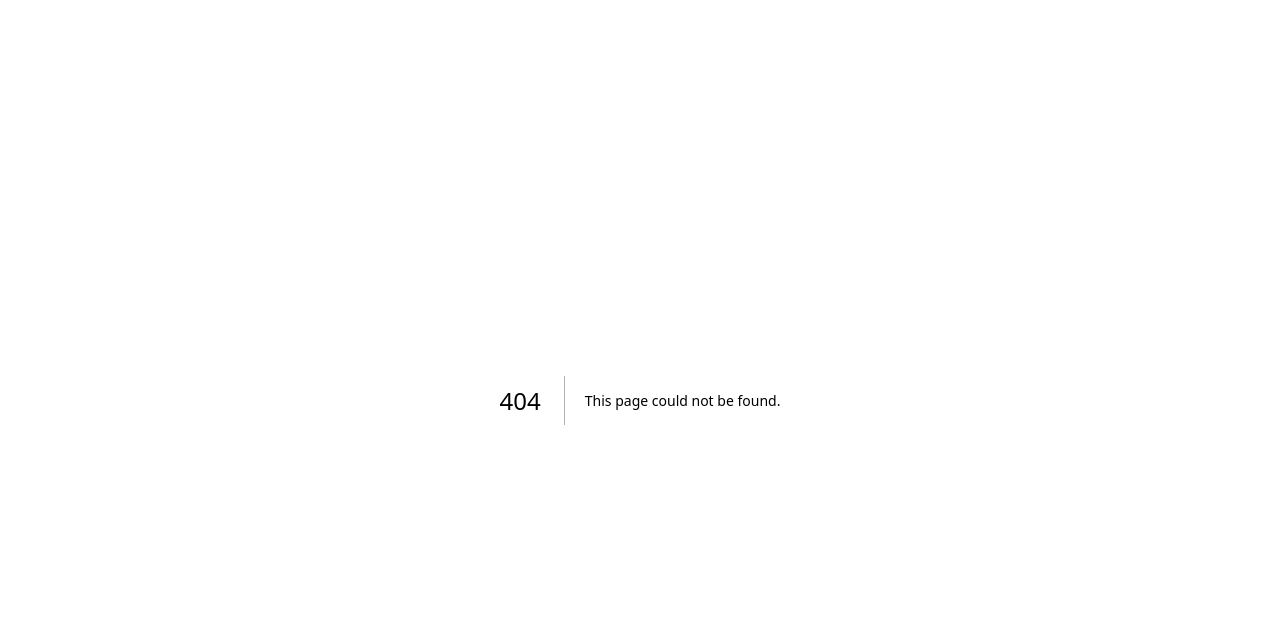
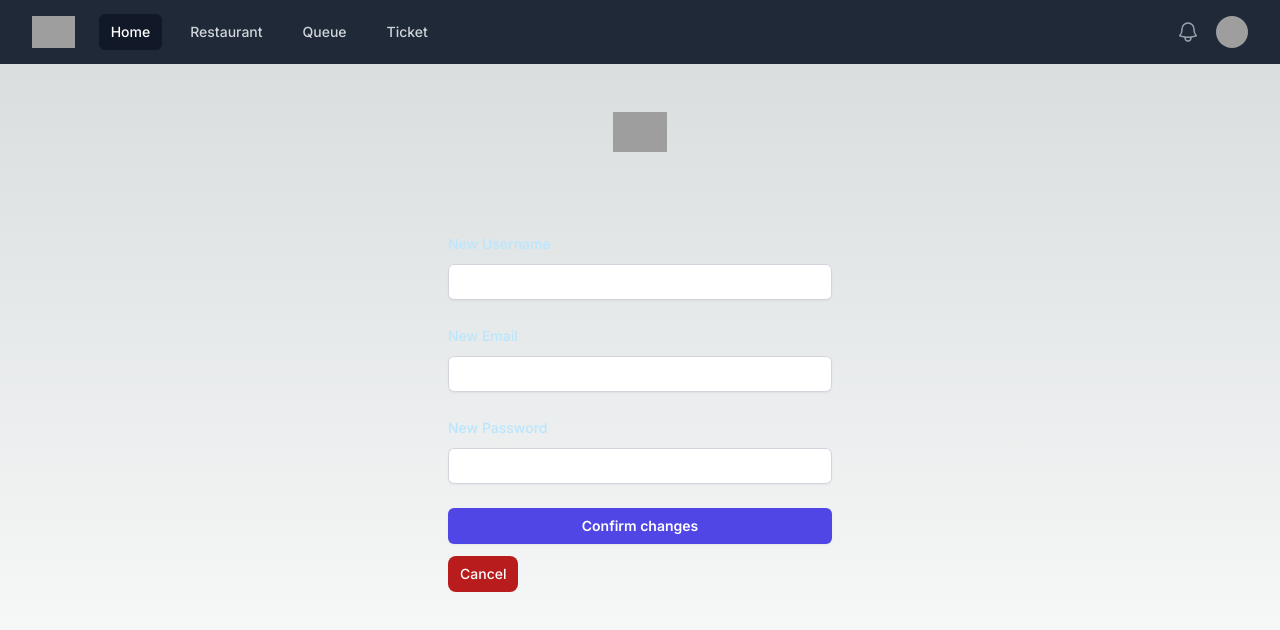
Before and after one commit to SoftArchCallCenter/humf-web-user, a Next.js app: page /editimage in a window 1280 px wide. Before the commit this address had no page. Shown: the top 630 px of the page. Built offline with nearby package versions, Linux system fonts and the light colour scheme; no server answers; sample sign-in values are in the browser's storage; grey boxes are pictures that could not be loaded.

Commit message:
gen branch

```diff
--- /dev/null
+++ b/src/app/editimage/page.js
@@ -0,0 +1,129 @@
+"use client"
+import Navbar from "@/components/navbar"
+import { useRouter } from "next/navigation";
+import { useState, useEffect } from "react";
+import { signup } from "@/logic/user"
+import { getUserId, getUserById, editUser } from "@/logic/user";
+
+
+export default function Home() {
+  const router = useRouter();
+  const [profile_url, setProfile] = useState(null)
+  const [userId, setUserId] = useState(null)
+
+  useEffect(() => {
+    const profile = sessionStorage.getItem("profile_url")
+    const userId = getUserId(router)
+    setUserId(userId)
+    setProfile(profile)
+  }, [])
+
+	const [formData, setFormData] = useState({
+    email: '',
+    password: '',
+    username: '',
+  });
+
+
+	const handleInputChange = (e) => {
+    const { name, value } = e.target;
+    setFormData({ ...formData, [name]: value });
+  };
+
+	const handleSubmit = (e) => {
+		e.preventDefault()
+    editUser(userId, formData).then(({err,result}) => {
+      if (!err){
+        router.push("/home")
+      }
+    })
+  };
+  const homePage = (formData) => {
+	return (
+		<main className="flex min-h-full flex-1 flex-col justify-center px-6 py-12 lg:px-8">
+			<div className="sm:mx-auto sm:w-full sm:max-w-sm">
+        <img className="mx-auto h-10 w-auto" src="https://tailwindui.com/img/logos/mark.svg?color=indigo&shade=600" alt="Your Company" />
+      </div>
+      <div className="mt-20 sm:mx-auto sm:w-full sm:max-w-sm">
+        <form className="space-y-6" onSubmit={handleSubmit}>
+          <div>
+            <label htmlFor="username" className="block text-sm font-medium leading-6 text-sky-200">
+							New Username
+            </label>
+            <div className="my-2">
+              <input
+								className="block w-full rounded-md border-0 py-1.5 text-gray-900 shadow-sm ring-1 ring-inset ring-gray-300 placeholder:text-gray-400 focus:ring-2 focus:ring-inset focus:ring-indigo-600 sm:text-sm sm:leading-6"
+                id="username"
+                name="username"
+                type="text"
+								value={formData.username}
+								onChange={handleInputChange}
+              />
+            </div>
+            {/* {formData.username === '' && (<p className="text-red-500 text-xs italic">Please fill out this field.</p>)} */}
+          </div>
+
+          <div>
+            <label htmlFor="email" className="block text-sm font-medium leading-6 text-sky-200">
+							New Email
+            </label>
+            <div className="my-2">
+              <input
+								className="block w-full rounded-md border-0 py-1.5 text-gray-900 shadow-sm ring-1 ring-inset ring-gray-300 placeholder:text-gray-400 focus:ring-2 focus:ring-inset focus:ring-indigo-600 sm:text-sm sm:leading-6"
+                id="email"
+                name="email"
+                type="email"
+								value={formData.email}
+								onChange={handleInputChange}
+              />
+            </div>
+            {/* {formData.email === '' && (<p className="text-red-500 text-xs italic">Please fill out this field.</p>)} */}
+          </div>
+
+          <div>
+            <label htmlFor="password" className="block text-sm font-medium leading-6 text-sky-200">
+							New Password
+            </label>
+            <div className="my-2">
+              <input
+								className="block w-full rounded-md border-0 py-1.5 text-gray-900 shadow-sm ring-1 ring-inset ring-gray-300 placeholder:text-gray-400 focus:ring-2 focus:ring-inset focus:ring-indigo-600 sm:text-sm sm:leading-6"
+                id="password"
+                name="password"
+                type="password"
+								value={formData.password}
+								onChange={handleInputChange}
+              />
+            </div>
+            {/* {formData.password === '' && (<p className="text-red-500 text-xs italic">Please fill out this field.</p>)} */}
+          </div>
+
+          <div>
+            <button
+              type="submit"
+              className="flex w-full justify-center rounded-md bg-indigo-600 px-3 py-1.5 text-sm font-semibold leading-6 text-white shadow-sm hover:bg-indigo-500 focus-visible:outline focus-visible:outline-2 focus-visible:outline-offset-2 focus-visible:outline-indigo-600"
+            >
+              Confirm changes
+            </button>
+          </div>
+        </form>
+        <p className="mb-3 font-normal text-gray-700 dark:text-gray-400"> </p>
+
+        <div>
+            <a href="/home" className="inline-flex items-center px-3 py-2 text-sm font-medium text-center text-white bg-red-700 rounded-lg hover:bg-blue-800 focus:ring-4 focus:outline-none focus:ring-blue-300 dark:bg-blue-600 dark:hover:bg-blue-700 dark:focus:ring-blue-800">
+                Cancel
+                    <path stroke="currentColor" strokeLinecap="round" strokeLinejoin="round" strokeWidth="2" d="M1 5h12m0 0L9 1m4 4L9 9"/>
+		    </a>
+        </div>
+
+      </div>
+		</main>
+	)
+    }
+    return (
+		<main className="min-h-screen flex-col justify-between">
+			<Navbar showFull = {true} profile_url = {profile_url}/>
+			{homePage(formData)}
+		</main>
+
+	)
+};
--- a/src/app/home/page.js
+++ b/src/app/home/page.js
@@ -39,6 +39,12 @@ export default function Home() {
 							height={500}
 							alt = "Picture of user"
 						/>
+						<a href="/editimage" className="inline-flex items-center px-1 py-0.5 text-xs font-small text-center text-white bg-blue-700 rounded-lg hover:bg-blue-800 focus:ring-4 focus:outline-10 focus:ring-blue-300 dark:bg-blue-600 dark:hover:bg-blue-700 dark:focus:ring-blue-800 mb-2">
+							Change profile pic
+							{/* <svg className="w-3.5 h-3.5 ml-2" aria-hidden="true" xmlns="http://www.w3.org/2000/svg" fill="none" viewBox="0 0 14 10"> */}
+								{/* <path stroke="currentColor" strokeLinecap="round" strokeLinejoin="round" strokeWidth="2" d="M1 5h12m0 0L9 1m4 4L9 9"/> */}
+							{/* </svg> */}
+						</a>
 						{/* <p className="mb-3 font-normal text-gray-700 dark:text-gray-400">Pic : {user.profilePictureUrl}</p> */}
 						<p className="mb-3 font-normal text-gray-700 dark:text-gray-400">Username : {user.username}</p>
 						<p className="mb-3 font-normal text-gray-700 dark:text-gray-400">Email : {user.email}</p>
```
